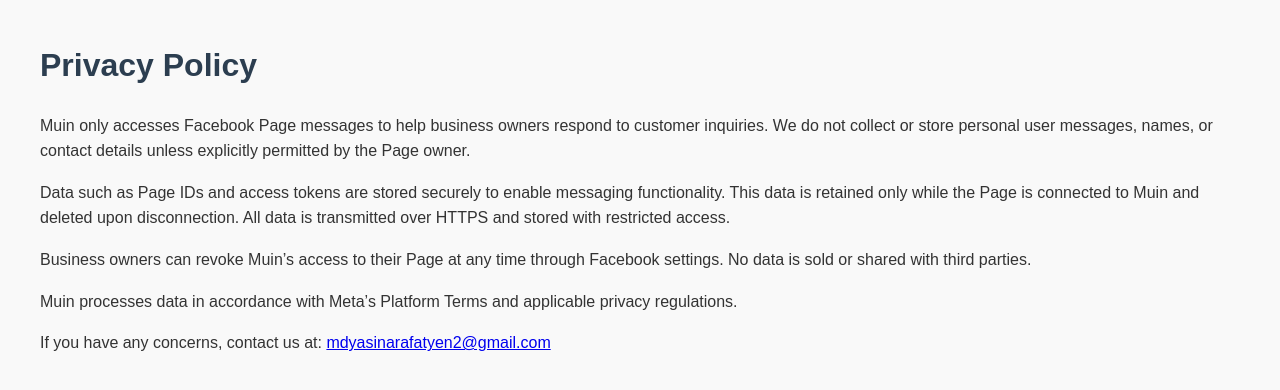
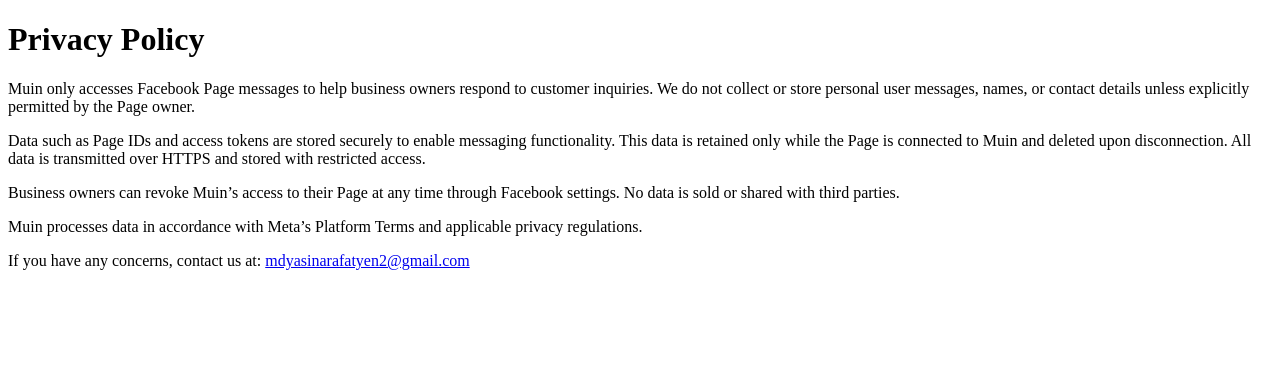
Before and after one commit to Arafat4341/ai-customer-assistant-privacy-policy, a plain HTML site: page index.html in a window 1280 px wide. Drawn offline with Linux system fonts and the light colour scheme.

Commit message:
Update index.html

```diff
--- a/index.html
+++ b/index.html
@@ -3,21 +3,7 @@
 <head>
   <meta charset="UTF-8">
   <title>Privacy Policy - Muin</title>
-  <style>
-    body {
-      font-family: Arial, sans-serif;
-      line-height: 1.6;
-      margin: 40px;
-      background-color: #f9f9f9;
-      color: #333;
-    }
-    h1 {
-      color: #2c3e50;
-    }
-    p {
-      margin-bottom: 15px;
-    }
-  </style>
+
 </head>
 <body>
   <h1>Privacy Policy</h1>
```
